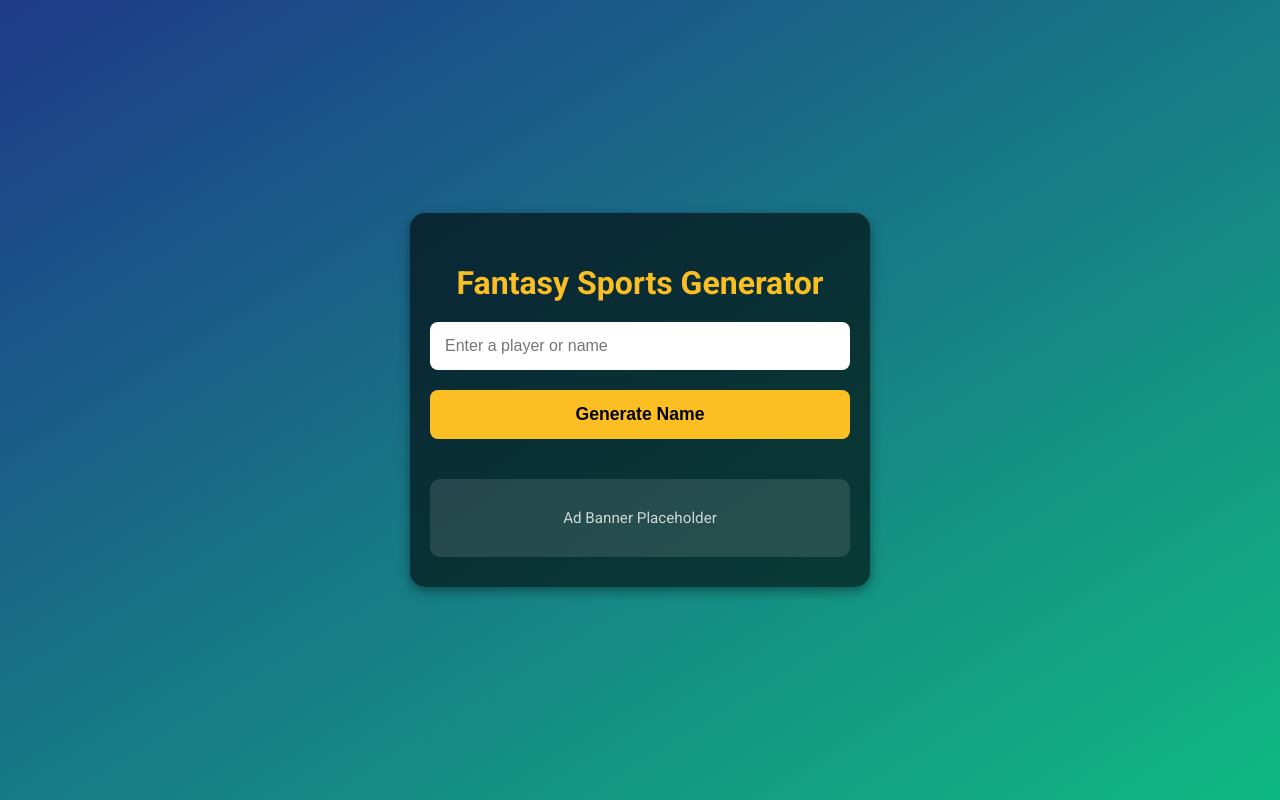
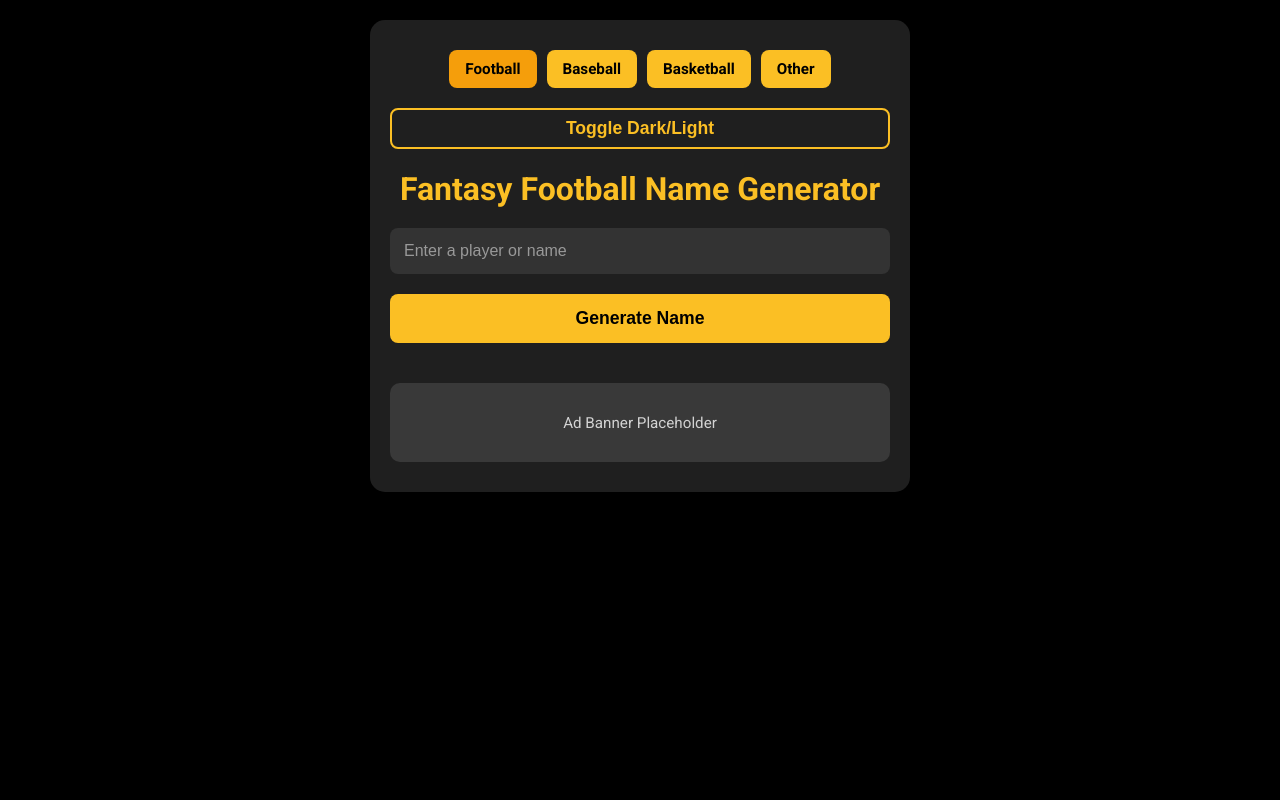
Before and after one commit to Tspeed19/fantasy-sports-namer, a Flask app: page / in a window 1280 px wide. Run offline with Flask 3, Linux system fonts and the light colour scheme.

Commit message:
Update index.html

```diff
--- a/templates/index.html
+++ b/templates/index.html
@@ -3,26 +3,40 @@
 <head>
   <meta charset="UTF-8" />
   <meta name="viewport" content="width=device-width, initial-scale=1.0" />
-  <title>Fantasy Sports Generator</title>
+  <title>Fantasy Sports Name Generator</title>
   <link href="https://fonts.googleapis.com/css2?family=Roboto:wght@400;700&display=swap" rel="stylesheet" />
   <style>
+    :root {
+      --bg-color: #000000;
+      --text-color: #ffffff;
+      --accent-color: #fbbf24;
+      --card-bg: #1f1f1f;
+      --input-bg: #333333;
+    }
+    body.light-mode {
+      --bg-color: #ffffff;
+      --text-color: #000000;
+      --accent-color: #fbbf24;
+      --card-bg: #f2f2f2;
+      --input-bg: #dddddd;
+    }
     body {
       margin: 0;
+      background: var(--bg-color);
       font-family: 'Roboto', sans-serif;
-      background: linear-gradient(to bottom right, #1e3a8a, #10b981);
-      color: #ffffff;
-      min-height: 100vh;
+      color: var(--text-color);
       display: flex;
       justify-content: center;
-      align-items: center;
+      align-items: flex-start;
+      min-height: 100vh;
       padding: 20px;
       box-sizing: border-box;
     }
     .container {
-      background: rgba(0, 0, 0, 0.6);
+      background: var(--card-bg);
       padding: 30px 20px;
       border-radius: 15px;
-      max-width: 420px;
+      max-width: 500px;
       width: 100%;
       box-shadow: 0 4px 12px rgba(0,0,0,0.4);
       text-align: center;
@@ -30,20 +44,25 @@
     h1 {
       font-size: 2rem;
       margin-bottom: 20px;
-      color: #fbbf24;
+      color: var(--accent-color);
     }
     input[type="text"] {
       width: 100%;
-      padding: 15px;
+      padding: 14px;
       font-size: 1rem;
       margin-bottom: 20px;
+      background: var(--input-bg);
+      color: var(--text-color);
       border: none;
       border-radius: 8px;
       box-sizing: border-box;
     }
+    input::placeholder {
+      color: #999999;
+    }
     button {
       width: 100%;
-      background: #fbbf24;
+      background: var(--accent-color);
       color: #000;
       font-weight: bold;
       padding: 14px;
@@ -60,7 +79,7 @@
       margin-top: 25px;
       font-weight: bold;
       font-size: 1.4rem;
-      color: #34d399;
+      color: var(--accent-color);
       word-wrap: break-word;
     }
     .ad-banner {
@@ -68,9 +87,48 @@
       padding: 15px;
       background: rgba(255, 255, 255, 0.15);
       border-radius: 10px;
-      color: #ffffff;
+      color: var(--text-color);
       font-size: 0.95rem;
       opacity: 0.8;
+    }
+    .tabs {
+      display: flex;
+      justify-content: center;
+      margin-bottom: 20px;
+      flex-wrap: wrap;
+      gap: 10px;
+    }
+    .tab {
+      background: var(--accent-color);
+      color: #000;
+      padding: 10px 16px;
+      border-radius: 8px;
+      cursor: pointer;
+      font-weight: bold;
+      font-size: 0.95rem;
+      transition: background 0.3s;
+    }
+    .tab.active {
+      background: #f59e0b;
+    }
+    .toggle {
+      display: flex;
+      justify-content: center;
+      margin-bottom: 20px;
+    }
+    .toggle button {
+      background: none;
+      border: 2px solid var(--accent-color);
+      color: var(--accent-color);
+      padding: 8px 16px;
+      border-radius: 8px;
+      cursor: pointer;
+      font-weight: bold;
+      transition: background 0.3s, color 0.3s;
+    }
+    .toggle button:hover {
+      background: var(--accent-color);
+      color: #000;
     }
     @media (max-width: 480px) {
       h1 {
@@ -88,22 +146,59 @@
 </head>
 <body>
   <div class="container">
-    <h1>Fantasy Sports Generator</h1>
-    <form method="post">
-      <input type="text" name="player_name" placeholder="Enter a player or name" required />
+    <div class="tabs">
+      <div class="tab active" data-sport="Football">Football</div>
+      <div class="tab" data-sport="Baseball">Baseball</div>
+      <div class="tab" data-sport="Basketball">Basketball</div>
+      <div class="tab" data-sport="Other">Other</div>
+    </div>
+
+    <div class="toggle">
+      <button id="toggleMode">Toggle Dark/Light</button>
+    </div>
+
+    <h1 id="pageTitle">Fantasy Football Name Generator</h1>
+
+    <form id="nameForm">
+      <input type="text" id="playerName" name="player_name" placeholder="Enter a player or name" required />
       <button type="submit">Generate Name</button>
     </form>
 
-    {% if team_name %}
-      <div class="result">
-        Generated Name: {{ team_name }}
-      </div>
-    {% endif %}
+    <div id="result" class="result" style="display:none;"></div>
 
     <div class="ad-banner">
       <!-- Your Ad Code Goes Here -->
       <p>Ad Banner Placeholder</p>
     </div>
   </div>
+
+  <script>
+    let selectedSport = "Football";
+
+    document.querySelectorAll(".tab").forEach(tab => {
+      tab.addEventListener("click", () => {
+        document.querySelectorAll(".tab").forEach(t => t.classList.remove("active"));
+        tab.classList.add("active");
+        selectedSport = tab.dataset.sport;
+        document.getElementById("pageTitle").textContent =
+          `Fantasy ${selectedSport} Name Generator`;
+      });
+    });
+
+    document.getElementById("toggleMode").addEventListener("click", () => {
+      document.body.classList.toggle("light-mode");
+    });
+
+    document.getElementById("nameForm").addEventListener("submit", function(e) {
+      e.preventDefault();
+      const input = document.getElementById("playerName").value;
+      fetch(`/generate?text=${encodeURIComponent(input)}&sport=${encodeURIComponent(selectedSport)}`)
+        .then(response => response.text())
+        .then(data => {
+          document.getElementById("result").textContent = `Generated Name: ${data}`;
+          document.getElementById("result").style.display = "block";
+        });
+    });
+  </script>
 </body>
 </html>
```
